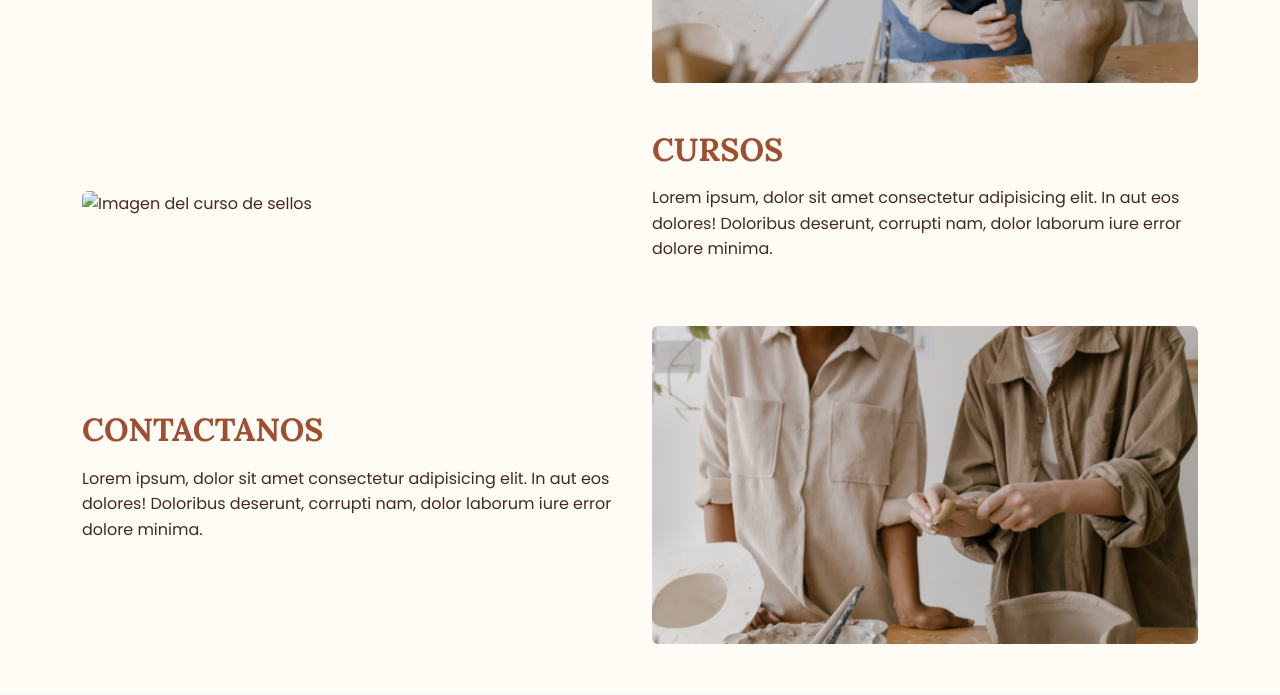
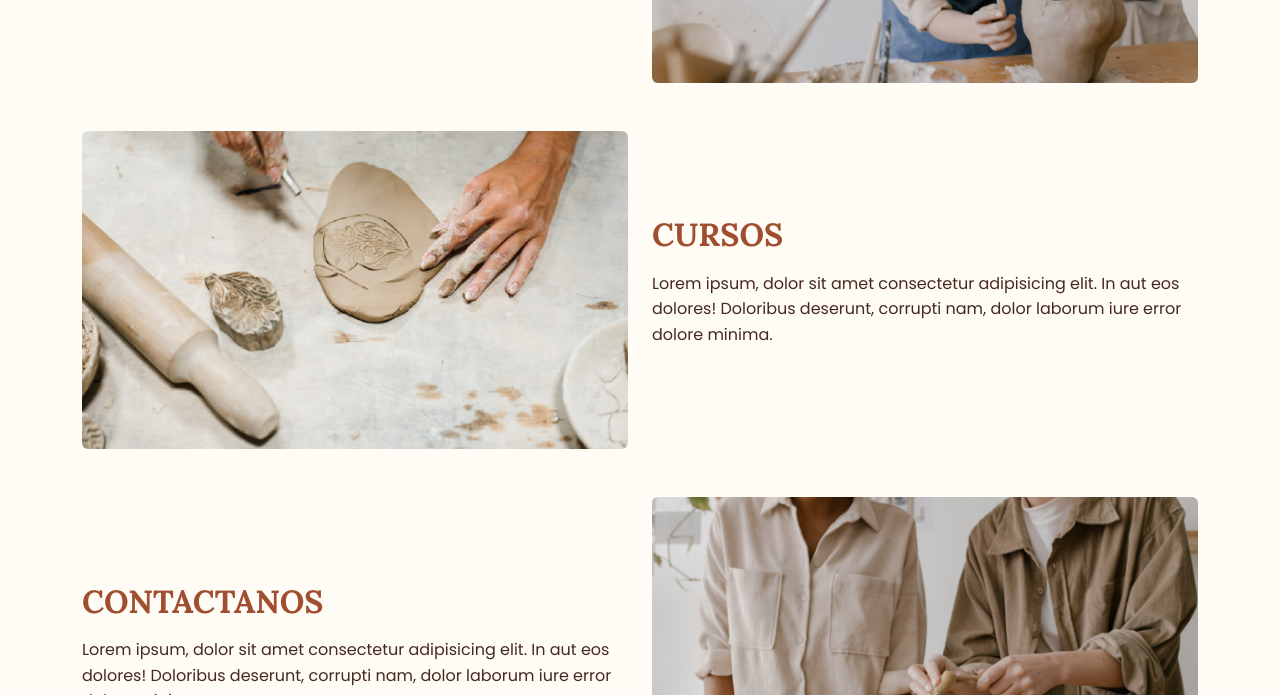
Before and after one commit to gonzalezgilmanuela-hash/PRE-ENTREGA-3---MANUELA-GONZ-LEZ-GIL, a plain HTML site: page index.html in a window 1280 px wide. Shown: the part 1462-2157 px from the top of the page. Drawn offline with nearby package versions, Linux system fonts and the light colour scheme; the site is published under a folder, as on GitHub Pages, so addresses that start at the root find nothing.

Commit message:
Update index.html

```diff
--- a/index.html
+++ b/index.html
@@ -82,7 +82,7 @@
 
         <section class="row align-items-center mb-5">
             <div class="col-md-6 mb-3 mb-md-0">
-                <img src="/assets/img/cursosellos.png" alt="Imagen del curso de sellos" class="img-fluid rounded">
+                <img src="assets/img/cursosellos.png" alt="Imagen del curso de sellos" class="img-fluid rounded">
             </div>
             <div class="col-md-6 text-center text-md-start">
                 <a href="pages/cursos.html" class="text-decoration-none">
```
